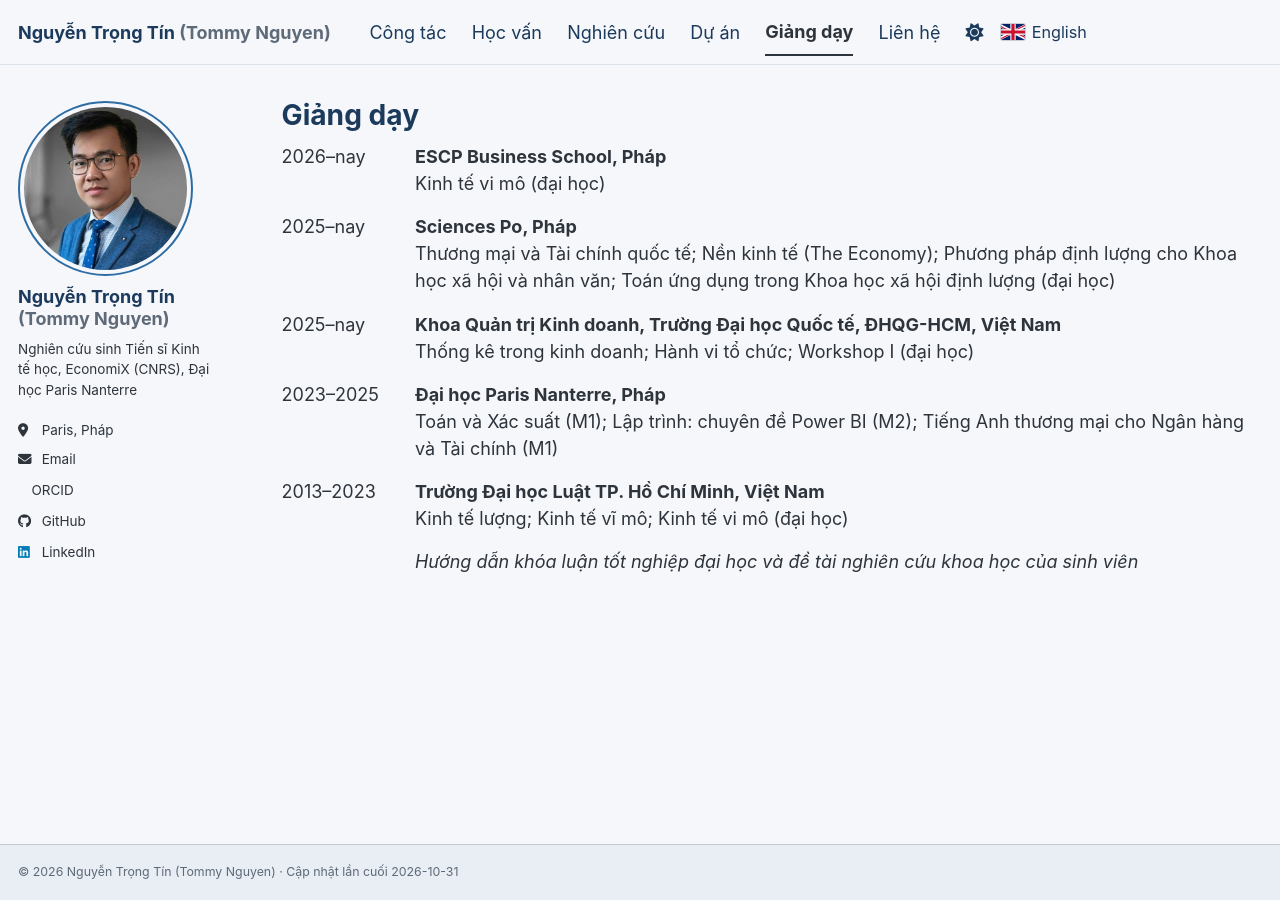
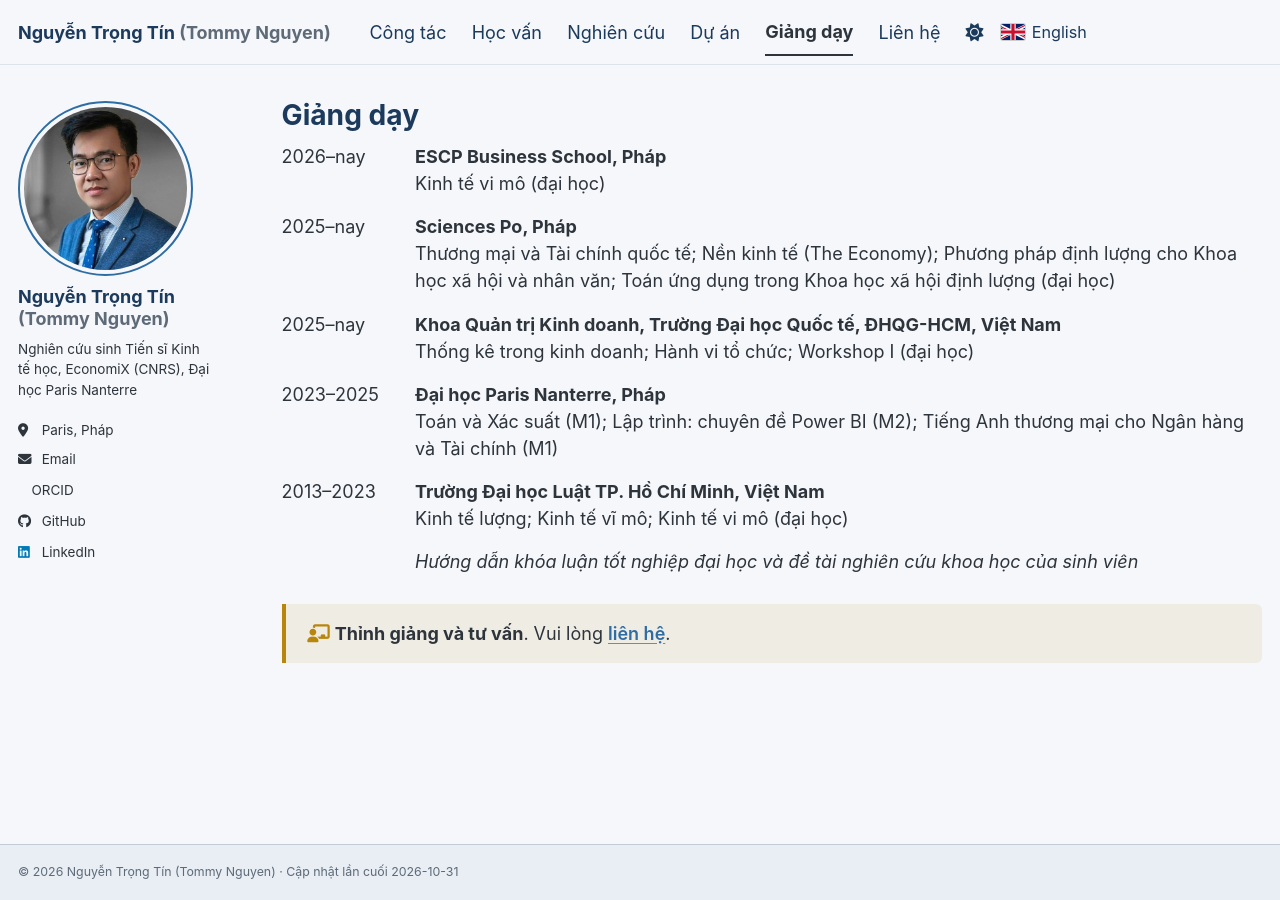
Before and after one commit to trongtin142/trongtin142.github.io, a Jekyll site: the page built from _pages/vi-teaching.html, in a window 1280 px wide. Built offline with Jekyll 4.4.1, drawn with Linux system fonts in a browser that asks for light colours; a script bundle is joined from its source files by our own code; a style sheet for code colours, icons or effects is not loaded.

Commit message:
Add guest lecturing and consulting contact line to Vietnamese Teaching page
Added a contact section for teaching inquiries with a styled div and icon.

```diff
--- a/_pages/vi-teaching.html
+++ b/_pages/vi-teaching.html
@@ -23,6 +23,10 @@
   <div><em>Hướng dẫn khóa luận tốt nghiệp đại học và đề tài nghiên cứu khoa học của sinh viên</em></div>
 </div>
 
+<div class="teaching-contact" style="margin:1.6em 0 1.3em; padding:0.9em 1.2em; border-left:4px solid #B8860B; background:rgba(184,134,11,0.09); border-radius:0 6px 6px 0;">
+  <i class="fas fa-fw fa-chalkboard-user" aria-hidden="true" style="color:#B8860B;"></i> <strong>Thỉnh giảng và tư vấn</strong>. Vui lòng <a href="{{ base_path }}/vi/contact/" style="font-weight:600; text-decoration:underline; text-decoration-color:#B8860B; text-underline-offset:3px;">liên hệ</a>.
+</div>
+
 {% if site.teaching.size > 0 %}
 <h2>Trang môn học</h2>
 {% for post in site.teaching reversed %}
```
